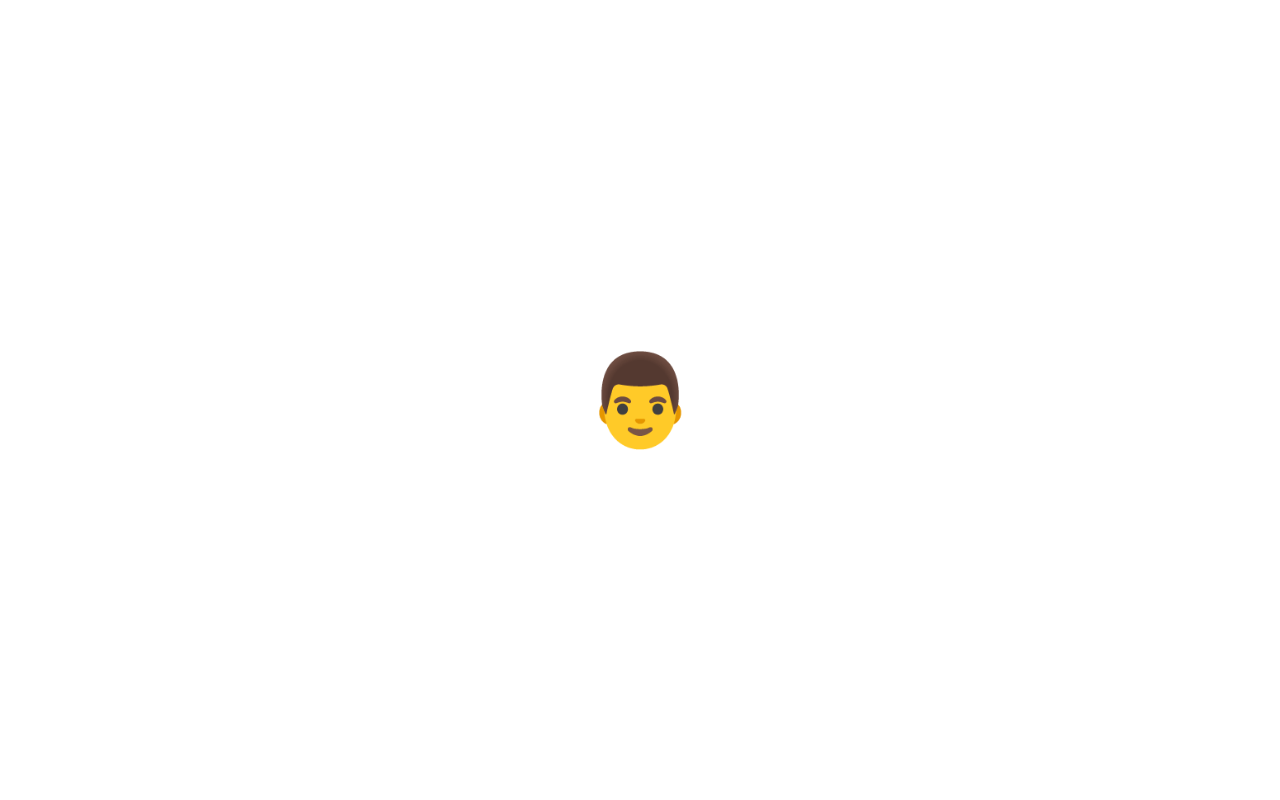
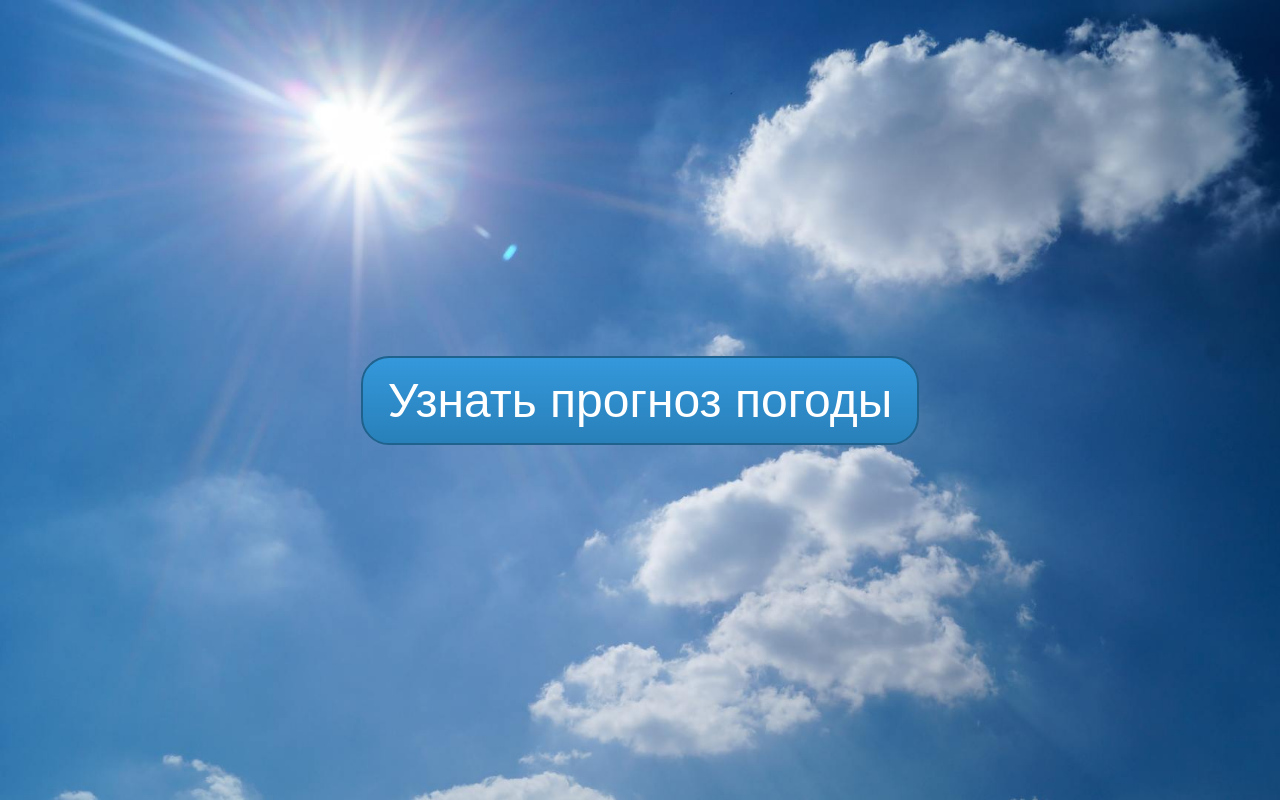
Before and after one commit to siemens-mobile-hacks/muzhik, a PHP site: page / in a window 1280 px wide. Run offline with PHP 8.4, Linux system fonts and the light colour scheme; some libraries are stand-ins or nearby versions.

Commit message:
Улучшено оформление

```diff
--- a/index.php
+++ b/index.php
@@ -8,22 +8,15 @@
     <script src="bower_components/webcomponentsjs/webcomponents-lite.min.js"></script>
     <link rel="import" href="bower_components/emoji-rain/emoji-rain.html">
     <style>
-        @font-face {
-            font-family: emoji;
-
-            src: local('Apple Color Emoji'),
-            local('Android Emoji'),
-            local('Segoe UI'),
-            local(EmojiSymbols),
-            local(Symbola);
-
-            /* Emoji unicode blocks */
-            unicode-range: U+1F300-1F5FF, U+1F600-1F64F, U+1F680-1F6FF, U+2600-26FF;
-        }
         html, body {
             margin: 0;
             height: 100%;
             width: 100%;
+        }
+        body {
+            z-index: -2;
+            background-image: url("/sky.jpg");
+            background-size: cover;
         }
         main {
             height: 100%;
@@ -37,12 +30,32 @@
             display: flex;
             align-items: center;
             justify-content: center;
+
         }
-        #man {
-            font-family: emoji;
-            font-size:90px;
+        #prognoz {
+            background: #3498db;
+            background-image: -webkit-linear-gradient(top, #3498db, #2980b9);
+            background-image: -moz-linear-gradient(top, #3498db, #2980b9);
+            background-image: -ms-linear-gradient(top, #3498db, #2980b9);
+            background-image: -o-linear-gradient(top, #3498db, #2980b9);
+            background-image: linear-gradient(to bottom, #3498db, #2980b9);
+            border-radius: 28px;
+            font-family: Arial, Helvetica, sans-serif;
+            color: #ffffff;
+            font-size: 48px;
+            padding: 15px 25px 15px 25px;
+            border: solid #1f628d 2px;
+            text-decoration: none;
             cursor: pointer;
-
+        }
+        #prognoz:hover {
+             background: #3cb0fd;
+             background-image: -webkit-linear-gradient(top, #3cb0fd, #3498db);
+             background-image: -moz-linear-gradient(top, #3cb0fd, #3498db);
+             background-image: -ms-linear-gradient(top, #3cb0fd, #3498db);
+             background-image: -o-linear-gradient(top, #3cb0fd, #3498db);
+             background-image: linear-gradient(to bottom, #3cb0fd, #3498db);
+             text-decoration: none;
         }
     </style>
     <script>
@@ -61,7 +74,7 @@
 </head>
 <body>
 <main>
-    <div id="man" onclick="initMen()">&#128104;</div>
+    <div id="prognoz" onclick="initMen()">Узнать прогноз погоды</div>
 </main>
 <emoji-rain id="rain"></emoji-rain>
 
```
Also changed, not shown: sky.jpg (added).
